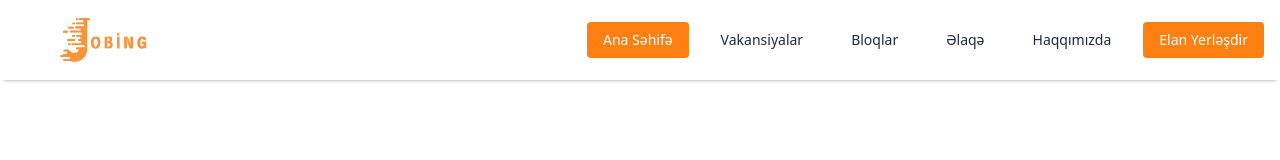
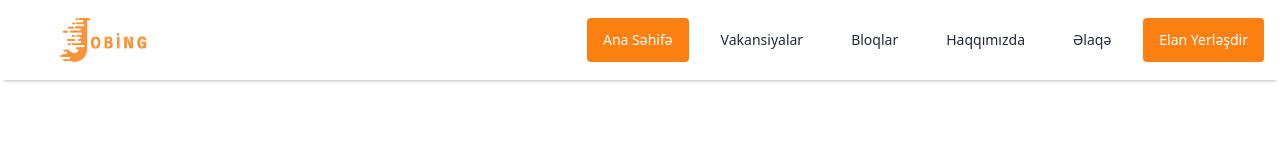
Before and after one commit to alberthaciverdiyev1/Jobing.az, a React (Create React App) app in the folder jobing/: page / in a window 1280 px wide. Shown: the top 160 px of the page. Built offline with nearby package versions, Linux system fonts and the light colour scheme.

Commit message:
make changes

```diff
--- a/jobing/src/components/common/NavBar.jsx
+++ b/jobing/src/components/common/NavBar.jsx
@@ -2,35 +2,53 @@ import React, { useState } from "react";
 import { NavLink } from "react-router-dom";
 import { Menu, X } from "lucide-react";
 
+import logoSrc from "../../images/Jobing.az-Logo.png";
+
+import {
+  Home,
+  Briefcase,
+  BookOpen,
+  Info,
+  Mail,
+  PlusSquare,
+} from "lucide-react";
+
 const NavLinks = ({ onClick }) => {
   const linkClasses = ({ isActive }) =>
-    `block px-4 py-2 text-sm font-medium rounded cursor-pointer transition ${
+    `w-full flex items-center gap-3 px-4 py-3 text-sm font-medium rounded transition whitespace-nowrap ${
       isActive
         ? "bg-[#fe8012] text-white"
         : "text-[#202a38] hover:bg-[#fe8012] hover:text-white"
     }`;
 
   const addVacanciesClasses =
-    "block px-4 py-2 text-sm font-medium rounded cursor-pointer bg-[#fe8012] text-white";
+    "w-full flex items-center gap-3 px-4 py-3 text-sm font-medium rounded bg-[#fe8012] text-white whitespace-nowrap";
 
+    const iconClasses = "md:hidden"
   return (
     <>
       <NavLink to="/" end className={linkClasses} onClick={onClick}>
+        <Home size={18} className={iconClasses} />
         Ana Səhifə
       </NavLink>
       <NavLink to="/vakansiyalar" className={linkClasses} onClick={onClick}>
+        <Briefcase size={18} className={iconClasses} />
         Vakansiyalar
       </NavLink>
       <NavLink to="/bloqlar" className={linkClasses} onClick={onClick}>
+        <BookOpen size={18} className={iconClasses} />
         Bloqlar
       </NavLink>
+      <NavLink to="/haqqımızda" className={linkClasses} onClick={onClick}>
+        <Info size={18} className={iconClasses} />
+        Haqqımızda
+      </NavLink>
       <NavLink to="/elaqe" className={linkClasses} onClick={onClick}>
+        <Mail size={18} className={iconClasses} />
         Əlaqə
       </NavLink>
-      <NavLink to="/haqqımızda" className={linkClasses} onClick={onClick}>
-        Haqqımızda
-      </NavLink>
       <NavLink to="/elan" className={addVacanciesClasses} onClick={onClick}>
+        <PlusSquare size={18} className={iconClasses} />
         Elan Yerləşdir
       </NavLink>
     </>
@@ -63,12 +81,20 @@ const Nav = () => {
           isOpen ? "translate-x-0" : "translate-x-full"
         }`}
       >
-        <div className="flex justify-end p-4">
+        <div className="flex items-center justify-between p-4 border-b">
+          {/* <img
+            width={200}
+            height={200}
+            src={logoSrc}
+            alt="Jobing Logo"
+            className=""
+          /> */}
           <button onClick={toggleNavbar}>
             <X />
           </button>
         </div>
-        <div className="flex flex-col gap-4 px-6">
+
+        <div className="flex flex-col gap-2 md:px-2 py-4">
           <NavLinks onClick={closeMenu} />
         </div>
       </div>
```
